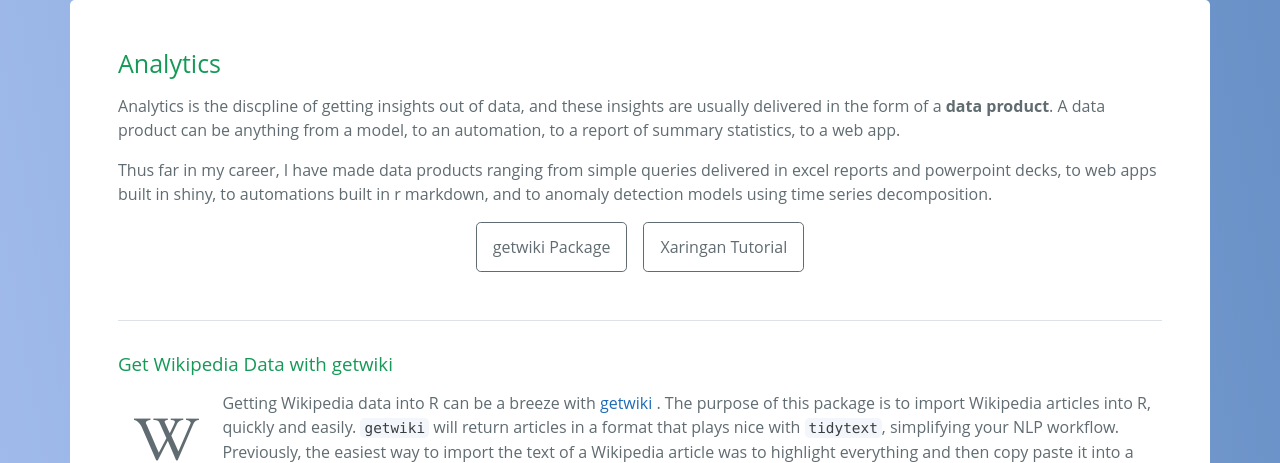
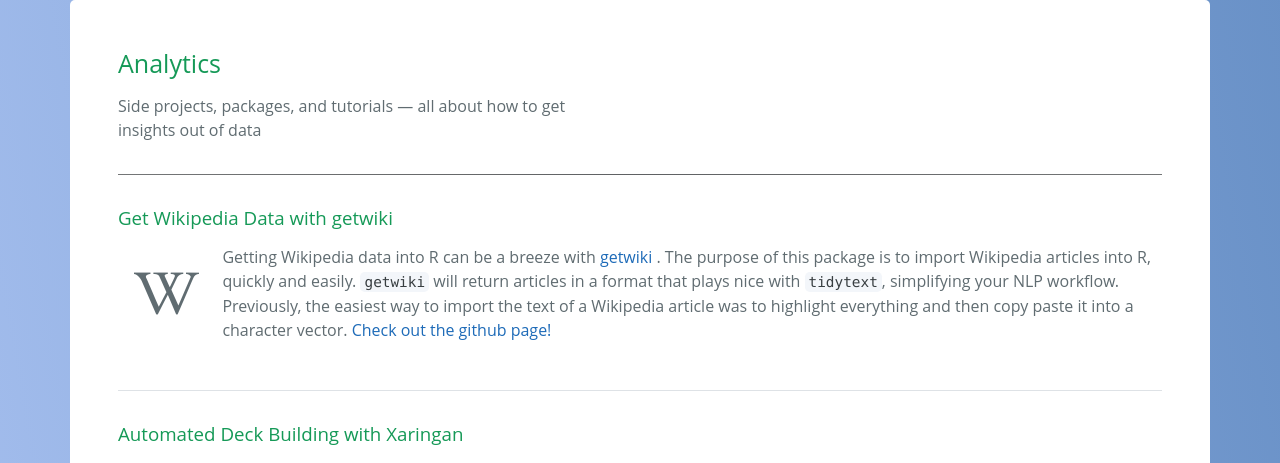
Before and after one commit to corydonbaylor/flask-app, a Flask app: page /analytics in a window 1280 px wide. Shown: the part 56-519 px from the top of the page. Run offline with Flask 2, Linux system fonts and the light colour scheme; some libraries are stand-ins or nearby versions.

Commit message:
hero section headers

```diff
--- a/app/static/css/main.css
+++ b/app/static/css/main.css
@@ -128,3 +128,34 @@ color: #BD5D38
 .prof-link a:hover{
     text-decoration: underline;
 }
+
+/*
+Creating Subsections
+*/
+
+.first-section{
+  border-bottom: 1px solid #dee2e6;
+  padding-bottom: 2rem !important;
+}
+
+.hero-section p{
+  padding-bottom: 1rem !important;
+}
+.hero-section:after {
+  content:"";
+  background: linear-gradient(to right,#747677, #5f6163,#747677);
+  display: block;
+  height:1px;
+  width: 100%;
+  bottom: 0;
+}
+
+.sub-section{
+  border-bottom: 1px solid #dee2e6;
+  padding-top: 2rem !important;
+  padding-bottom: 2rem !important;
+}
+
+.final-section{
+  padding-top: 2rem !important;
+}
--- a/app/static/custom.css
+++ b/app/static/custom.css
@@ -306,26 +306,6 @@ h6 {
 .h-100{
   max-height: 350px;
 }
-/*
-Creating Subsections
-*/
-
-.first-section{
-  border-bottom: 1px solid #dee2e6;
-  padding-bottom: 2rem !important;
-}
-
-.sub-section{
-  border-bottom: 1px solid #dee2e6;
-  padding-top: 2rem !important;
-  padding-bottom: 2rem !important;
-}
-
-.final-section{
-  padding-top: 2rem !important;
-}
-
-
 
 /*
 CSS for boxes
--- a/app/templates/analytics.html
+++ b/app/templates/analytics.html
@@ -1,29 +1,11 @@
 {% extends "base.html" %}
 
 {% block content %}
-<div class="first-section">
+<div class="hero-section">
     <h2>Analytics</h2>
     <p>
-        Analytics is the discpline of getting insights out of data, and these
-        insights are usually delivered in the form of a <strong>data product</strong>. A
-        data product can be anything from a model, to an automation, to a report of summary statistics, to a web
-        app.
+        Side projects, packages, and tutorials &mdash; all about how to get<br>insights out of data
     </p>
-    <p>
-        Thus far in my career, I have made data products ranging from simple queries delivered in excel reports
-        and powerpoint decks, to web apps built in shiny, to automations built in r markdown, and to anomaly detection
-        models using time series decomposition.
-    </p>
-    <div class='d-flex justify-content-center'>
-        <a class="a-btn" href="#getwiki">
-            <div class="btn" style="vertical-align: middle;">
-                getwiki Package</div>
-        </a>
-        <a class="a-btn" href="#xarigan">
-            <div class="btn" style="vertical-align: middle;">
-                Xaringan Tutorial</div>
-        </a>
-    </div>
 </div>
 <div id="getwiki" class="sub-section">
     <h3>Get Wikipedia Data with getwiki</h3>
```
Also changed, not shown: app/templates/viz.html (+2 -7 lines), app/templates/webdev.html (+3 -12 lines).
